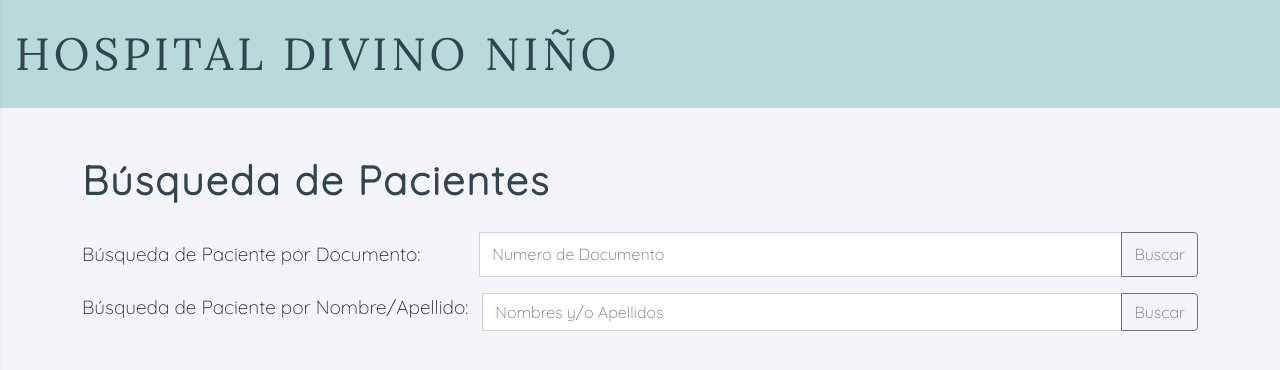
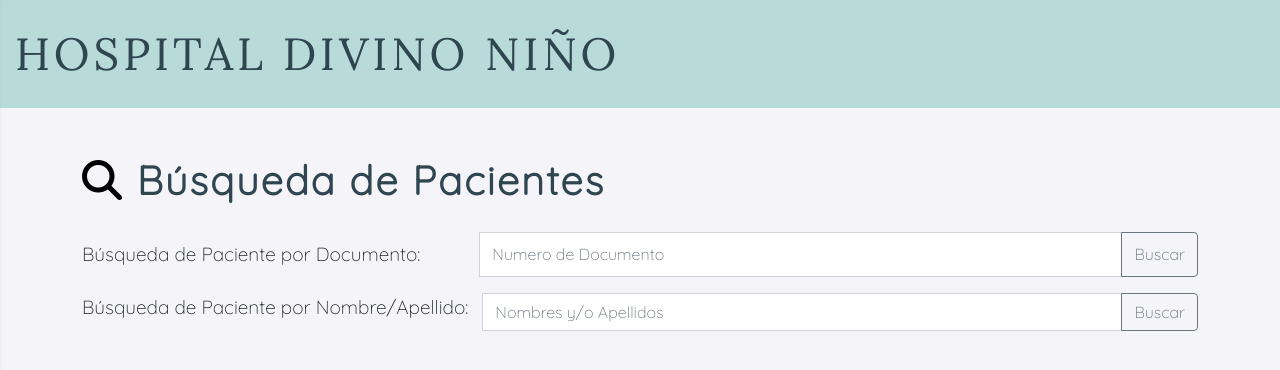
Before and after one commit to yeidigomez/Triage_hospital_20211, a React (Create React App) app: page /Buscar-Paciente/1 in a window 1280 px wide. Shown: the top 370 px of the page. Built offline with nearby package versions, Linux system fonts and the light colour scheme; no server answers.

Commit message:
mejoras estéticas

```diff
--- a/src/components/BusquedaPaciente/BusquedaPaciente.js
+++ b/src/components/BusquedaPaciente/BusquedaPaciente.js
@@ -38,7 +38,7 @@ function BusquedaPaciente() {
     return (
         <>
         <h1 className="titulo">
-          <i className=""></i> Búsqueda de Pacientes
+          <i className="fas fa-search text-black"></i> Búsqueda de Pacientes
         </h1>
         <br>
 
--- a/src/components/IngresoPaciente/IngresoPaciente.js
+++ b/src/components/IngresoPaciente/IngresoPaciente.js
@@ -65,7 +65,7 @@ function GuardarPelicula() {
   return (
     <>
       <h1 className="mb-5">
-        <i className="fas fa-film"></i> Registro de Paciente
+        <i className="fas fa-user-plus text-black"></i> Registro de Paciente
       </h1>
       <Form onSubmit={handleSubmit}>
         <Form.Group className="mb-3" controlId="formGroupNombres">
```
